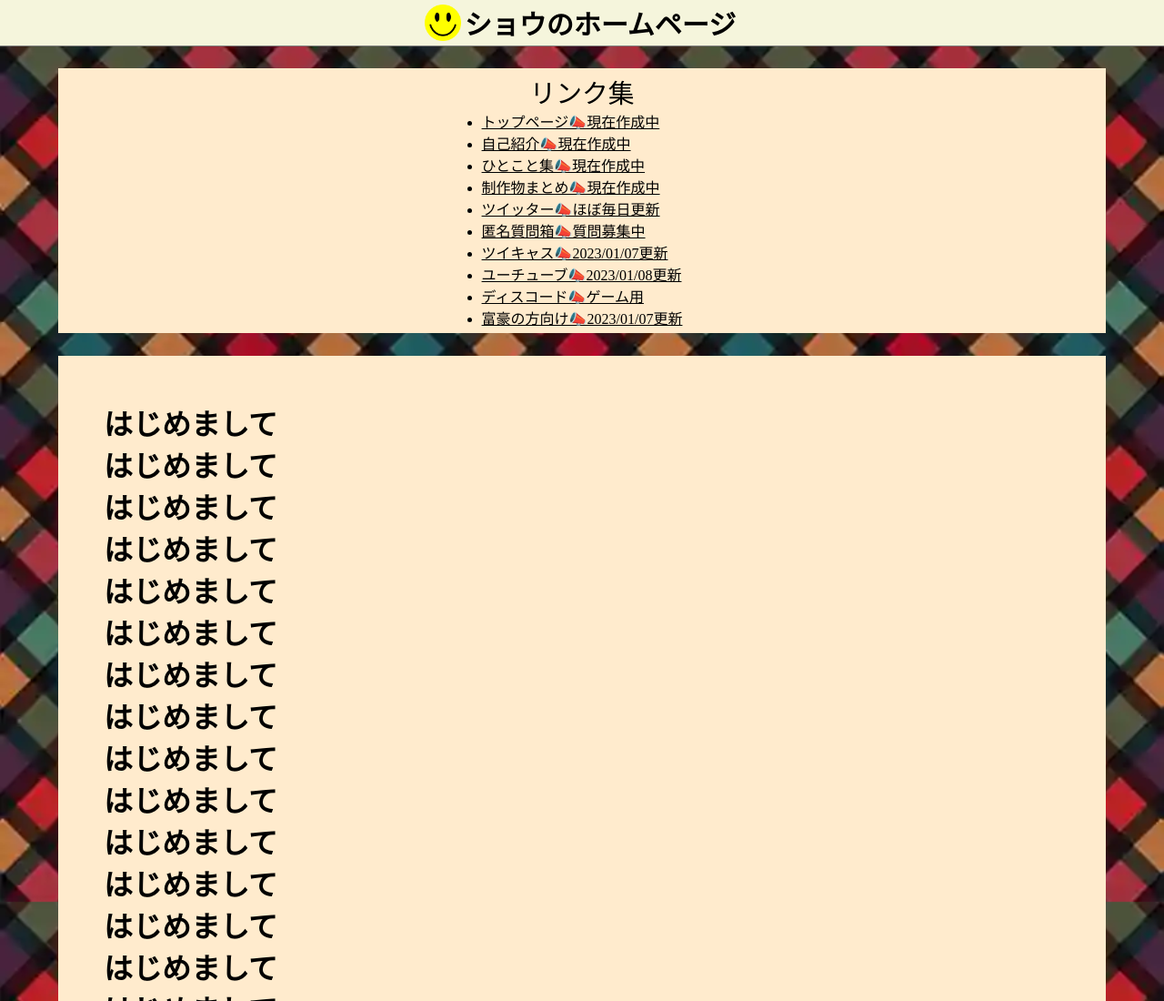
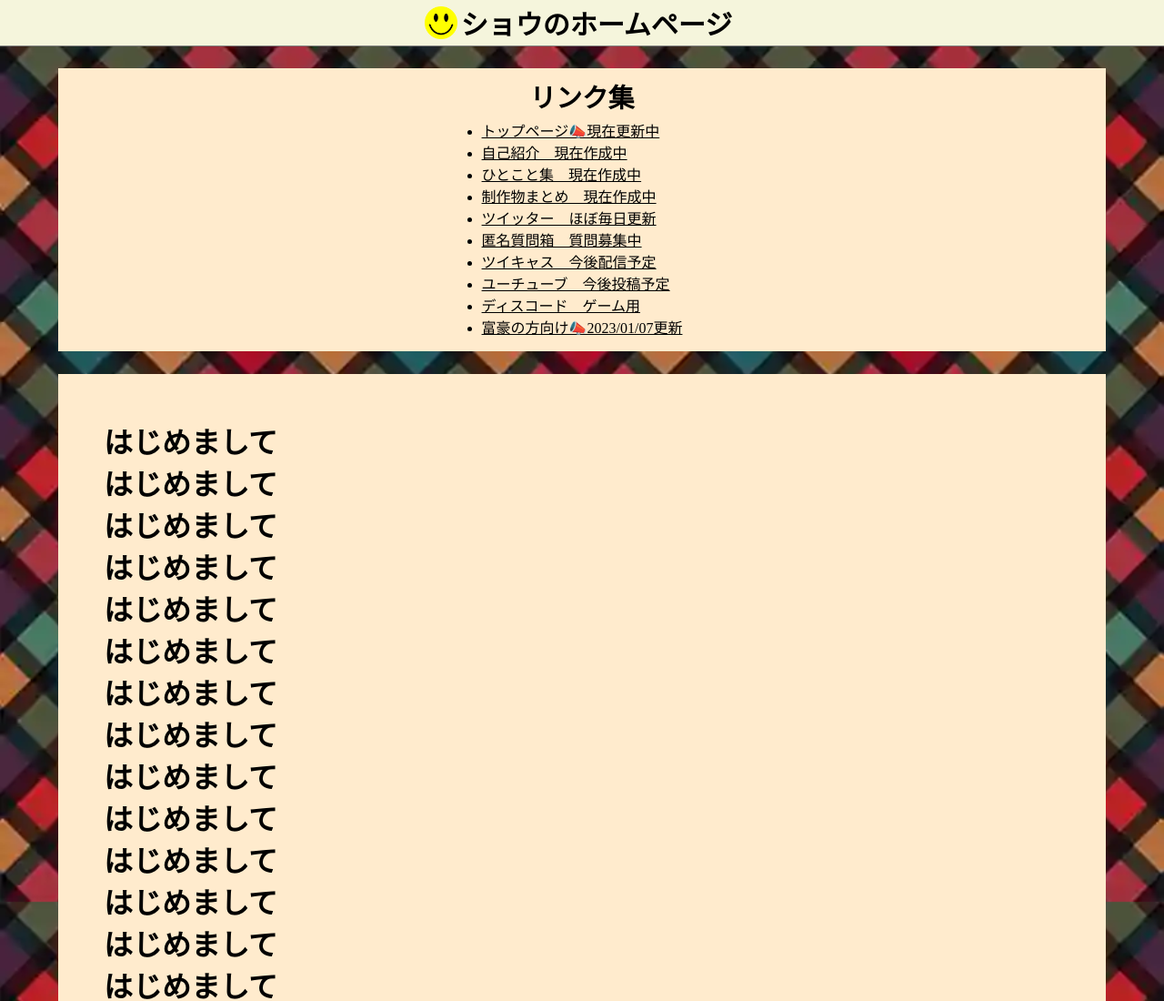
Before and after one commit to hiralin0720/MyPage, a plain HTML site: page index.html in a window 1280 px wide. Shown: the top 1100 px of the page at 91% size. Drawn offline with Linux system fonts and the light colour scheme; a script that the page names is missing.

Commit message:
2023/1/13/1758fix
細かい見た目の修正

```diff
--- a/index.html
+++ b/index.html
@@ -34,15 +34,15 @@
                 <div class="base-link">
                     <div class="title">リンク集</div>
                     <ul class="link">
-                        <li><a href="./index.html">トップページ📣現在作成中</a></li>
-                        <li><a href="./index.html">自己紹介📣現在作成中</a></li>
-                        <li><a href="./index.html">ひとこと集📣現在作成中</a></li>
-                        <li><a href="./index.html">制作物まとめ📣現在作成中</a></li>
-                        <li><a href="https://twitter.com/CogitoErgoSum05" target="_blank">ツイッター📣ほぼ毎日更新</a></li>
-                        <li><a href="https://peing.net/ja/cogitoergosum05" target="_blank">匿名質問箱📣質問募集中</a></li>
-                        <li><a href="https://twitcasting.tv/cogitoergosum05" target="_blank">ツイキャス📣2023/01/07更新</a></li>
-                        <li><a href="https://www.youtube.com/@CogitoErgoSum05" target="_blank">ユーチューブ📣2023/01/08更新</a></li>
-                        <li><a href="https://discord.gg/MF55sdq2je" target="_blank">ディスコード📣ゲーム用</a></li>
+                        <li><a href="./index.html">トップページ📣現在更新中</a></li>
+                        <li><a href="./index.html">自己紹介　現在作成中</a></li>
+                        <li><a href="./index.html">ひとこと集　現在作成中</a></li>
+                        <li><a href="./index.html">制作物まとめ　現在作成中</a></li>
+                        <li><a href="https://twitter.com/CogitoErgoSum05" target="_blank">ツイッター　ほぼ毎日更新</a></li>
+                        <li><a href="https://peing.net/ja/cogitoergosum05" target="_blank">匿名質問箱　質問募集中</a></li>
+                        <li><a href="https://twitcasting.tv/cogitoergosum05" target="_blank">ツイキャス　今後配信予定</a></li>
+                        <li><a href="https://www.youtube.com/@CogitoErgoSum05" target="_blank">ユーチューブ　今後投稿予定</a></li>
+                        <li><a href="https://discord.gg/MF55sdq2je" target="_blank">ディスコード　ゲーム用</a></li>
                         <li><a href="https://www.amazon.jp/hz/wishlist/ls/12BST2V4E7VMW?ref_=wl_share" target="_blank">富豪の方向け📣2023/01/07更新</a></li>
                     </ul>
                 </div>
--- a/style/content_top.css
+++ b/style/content_top.css
@@ -18,10 +18,11 @@
     border: #7f7f7f;
 }
 .base-link .title {
-    padding-top: 5;
+    padding-top: 10;
+    font-weight: bold;
 }
 .base-link .link {
-    padding: 5;
+    padding: 10 10 15 10;
 }
 
 .base-left {
--- a/style/header.css
+++ b/style/header.css
@@ -49,11 +49,11 @@
         justify-content: center;
         align-items: center;
         margin: auto;
-        left: -12;
+        left: -14;
     }
     .header .title .icon {
-        height: 40px;
-        width: 40px;
+        height: 36px;
+        width: 36px;
         margin: 0 4 0 20;
     }
     .header .title .text {
```
Also changed, not shown: pool.html (deleted).
